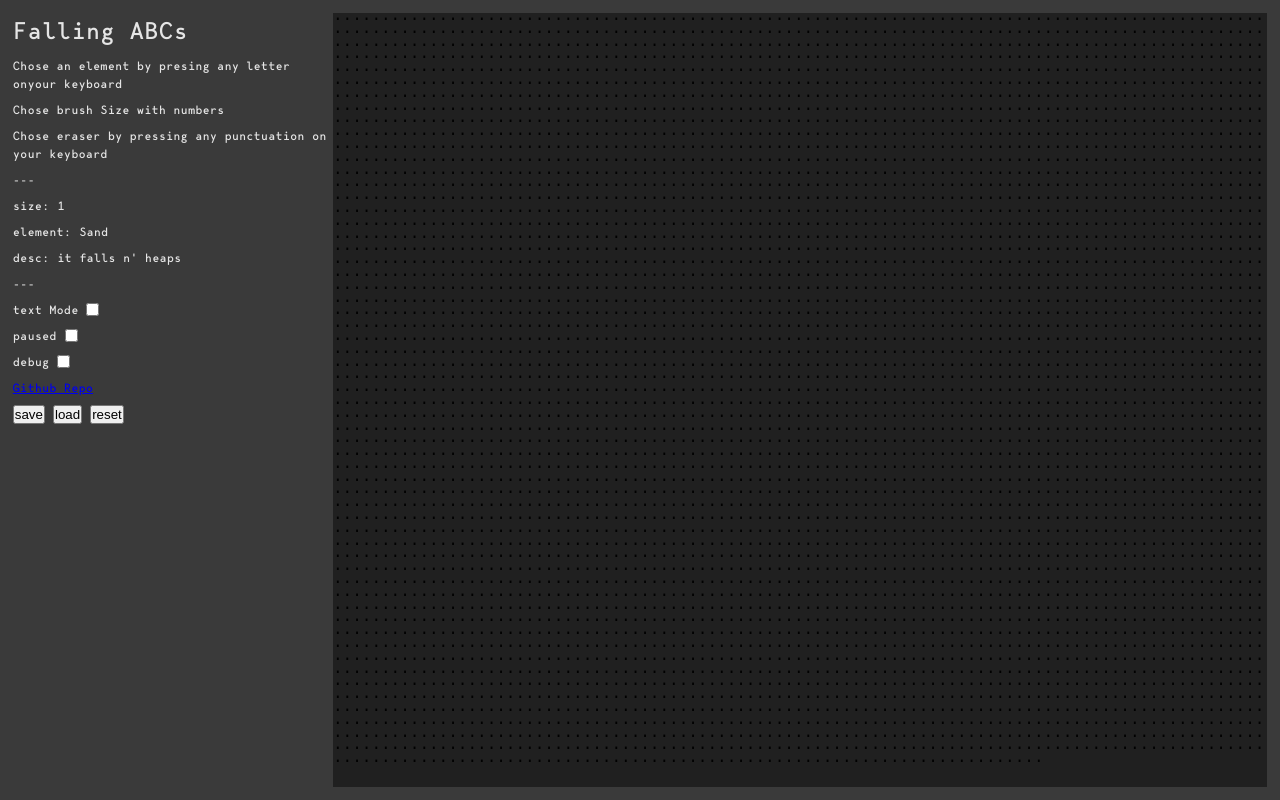
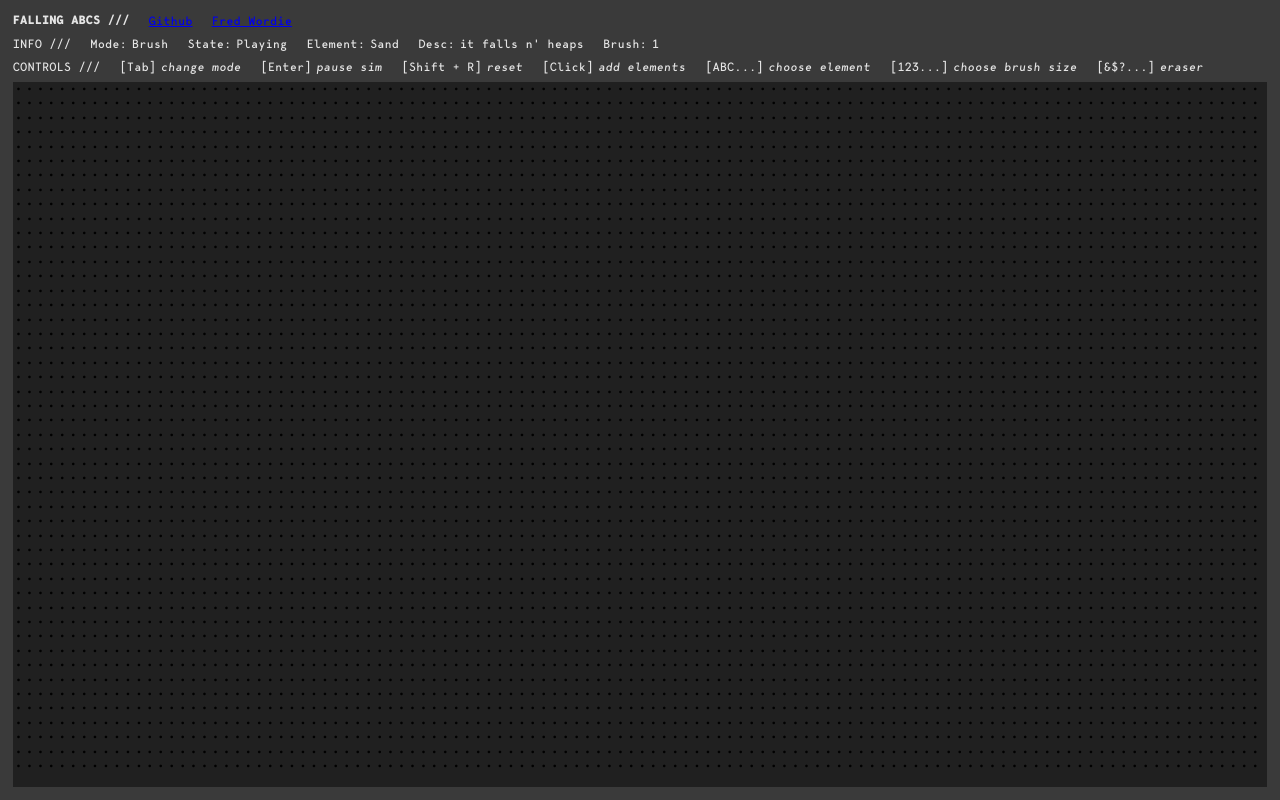
Before and after one commit to FWORDIE/falling-sand, a website built with Vite: page index.html in a window 1280 px wide. Built offline with nearby package versions, Linux system fonts and the light colour scheme.

Commit message:
so many changes

```diff
--- a/index.html
+++ b/index.html
@@ -19,59 +19,40 @@
                     <!-- <div class="options" id="buttons">
 
                     </div> -->
-                    <div class="option info" >
-                        <h1 for="size">Falling ABCs</h1>
-                        <p>Chose an element by presing any letter onyour keyboard</p>
-                        <p>Chose brush Size with numbers</p>
-                        <p>Chose eraser by pressing any punctuation on your keyboard</p>
+                    <div class="line">
+                        <p class="logo">FALLING ABCS ///</p>
+                        <a href="https://github.com/FWORDIE/falling-sand">Github</a>
+                        <a href="https://www.fredwordie.com">Fred Wordie</a>
                     </div>
-                    <div class="options">
-                        ---
+                    <div class="line">
+                        <p>INFO ///</p>
+                        <div class="pair"><label for="size">Mode:</label> <span id="modeLabel"></span></div>
+                        <div class="pair"><label for="size">State:</label> <span id="stateLabel"></span></div>
+                        <div class="pair"><label for="size">Element:</label> <span id="elementLabel"></span></div>
+                        <div class="pair"><label for="size">Desc:</label> <span id="descLabel"></span></div>
+                        <div class="pair"><label for="size">Brush:</label> <span id="sizeLabel"></span></div>
                     </div>
-                    <div class="option">
-                        <label for="size">size:</label>
-                        <span id="size"></span>
-                    </div>
-                    <div class="option">
-                        <label for="char">element:</label>
-                        <span id="char"></span>
-                    </div>
-                    <div class="option">
-                        <label for="desc">desc:</label>
-                        <span id="desc"></span>
-                    </div>
-                    <!-- <div class="option">
-                        <label for="font">font</label>
-                        <input type="range" id="font" name="font" min="8" max="24" value="16" />
-                    </div> -->
-                    <div class="options">
-                        ---
-                    </div>
-                    <div class="option">
-                        <label for="debug">text Mode</label>
-                        <input type="checkbox" name="text" id="text">
-                    </div>
-                    <div class="option">
-                        <label for="paused">paused</label>
-                        <input type="checkbox" name="paused" id="paused">
-                    </div>
-                    <div class="option">
-                        <label for="debug">debug</label>
-                        <input type="checkbox" name="debug" id="debug">
-                    </div>
-                    <!-- <div class="option">
-                        <label for="showVel">showVel</label>
-                        <input type="checkbox" name="showVel" id="showVel">
-                    </div> -->
-                    <div class="option">
-                        <a href="https://github.com/FWORDIE/falling-sand">Github Repo</a>
-                    </div>
-                    <div class="option" id="loadSave">
-
+                    <div class="line" id="controls">
+                        <p>CONTROLS ///</p>
+                        <div class="pair all"><span>[Tab]</span><span class="italic">change mode</span></div>
+                        <div class="pair paused"><span>[Enter]</span><span class="italic">play sim</span></div>
+                        <div class="pair all"><span>[Enter]</span><span class="italic">pause sim</span></div>
+                        <div class="pair paused"><span>[->]</span><span class="italic">step forward</span></div>
+                        <div class="pair paused"><span>[&lt;-]</span><span class="italic">step backward</span></div>
+                        <div class="pair all"><span>[Shift + R]</span><span class="italic">reset</span></div>
+                        <div class="pair brush"><span>[Click]</span><span class="italic">add elements</span></div>
+                        <div class="pair brush"><span>[ABC...]</span><span class="italic">choose element</span></div>
+                        <div class="pair brush"><span>[123...]</span><span class="italic">choose brush size</span></div>
+                        <div class="pair brush"><span>[&$?...]</span><span class="italic">eraser</span></div>
+                        <div class="pair text"><span>[Click]</span><span class="italic">choose edit start</span></div>
+                        <div class="pair text"><span>[Type]</span><span class="italic">add elements</span></div>
+                        <div class="pair text"><span>[CTRL + V]</span><span class="italic">paste elements</span></div>
                     </div>
 
+                    <div class="option" id="loadSave"></div>
                 </div>
-                <div id="Indicator">X</div><textarea id="Canvas" class="canvas" readonly></textarea>
+                <div id="Indicator">X</div>
+                <textarea id="Canvas" class="canvas" readonly></textarea>
             </main>
         </div>
         <script type="module" src="/src/main.ts"></script>
--- a/src/falling.ts
+++ b/src/falling.ts
@@ -12,6 +12,7 @@ let northArr: DirectionArray = [];
 let northEastArr: DirectionArray = [];
 let northWestArr: DirectionArray = [];
 let randomArr: number[] = [];
+let oldArrs: element[][] = [];
 const alphabet = "abcdefghijklmnopqrstuvwxyz".split("");
 
 type DirectionArray = number[] | false[];
@@ -19,7 +20,6 @@ type DirectionArray = number[] | false[];
 let elementSelected: element;
 let size: number = 1;
 let loopID: number;
-let fontSize: number = 16;
 let textMode: boolean = false;
 let paused: boolean = false;
 
@@ -32,12 +32,10 @@ let yDeviceNum: null | number = null;
 export let framerate = 1000 / 24;
 var timer: number | undefined = undefined;
 
-var sizeSelect = document.getElementById("size") as HTMLInputElement;
-// var fontSizeSelect = document.getElementById("font") as HTMLInputElement;
-var pausedSelect = document.getElementById("paused") as HTMLInputElement;
-var debugSelect = document.getElementById("debug") as HTMLInputElement;
+
 const canvas = document.getElementById("Canvas") as HTMLTextAreaElement;
 var indicatorElem = document.getElementById("Indicator") as HTMLElement;
+const controls = document.getElementById("controls");
 
 let dimensions = {
     canvasWidth: 0,
@@ -62,11 +60,18 @@ export const loop = () => {
 const sim = () => {
     iterateOver();
     writetoDom();
+    writeOld();
+};
+
+const writeOld = () => {
+    if (oldArrs.length > 1000) {
+        oldArrs.shift();
+    }
+    oldArrs.push(curSymbolArr.slice(0));
 };
 
 const writetoDom = () => {
-
-    let visArr: string[] | number[] = new Array(dimensions.total).fill("").map((element, index) => {
+    let visArr: string[] | number[] = new Array(curSymbolArr.length).fill("").map((element, index) => {
         return curSymbolArr[index].symbol;
     });
 
@@ -99,29 +104,86 @@ function debounce(func: (...args: any[]) => void, timeout = 100): (...args: any[
 
 export const handleKey = debounce((e: KeyboardEvent) => {
     if (e.key === "ArrowRight") {
-        console.log("next");
         if (paused) {
+            console.log("Next");
             sim();
             return true;
         }
+        return;
     }
 
-    if(textMode && e.key )
+    if (e.key === "ArrowLeft") {
+        if (oldArrs.length < 1) {
+            console.log("No history Left");
+        }
+        if (paused) {
+            console.log("Back");
+            curSymbolArr = oldArrs[oldArrs.length - 1];
+            writetoDom();
+            oldArrs.pop();
+            return true;
+        }
+        return;
+    }
+
+    if (e.key === "Enter" && !e.shiftKey) {
+        if (!e.repeat) {
+            curSymbolArr = textParser() as element[];
+            pausedChange();
+        }
+
+        e.preventDefault(); // Prevents the addition of a new line in the text field
+        return;
+    }
+
+    if (e.key === "R" && !e.shiftKey) {
+        if (!e.repeat) {
+            reset();
+        }
+
+        e.preventDefault(); // Prevents the addition of a new line in the text field
+        return;
+    }
+
+    if (e.key === "S" && e.shiftKey) {
+        if (!e.repeat) {
+            console.log("Save");
+            save();
+        }
+        e.preventDefault(); // Prevents the addition of a new line in the text field
+        return;
+    }
+
+    if (e.key === "L" && e.shiftKey) {
+        if (!e.repeat) {
+            console.log("Load");
+            load();
+        }
+        e.preventDefault(); // Prevents the addition of a new line in the text field
+        return;
+    }
 
     if (parseInt(e.key) && !textMode) {
         setSize(parseInt(e.key));
         return true;
     }
-    if (alphabet.includes(e.key)&& !textMode) {
+    if (alphabet.includes(e.key) && !textMode) {
         setChar(e.key);
         return true;
     }
-
-    setChar("·");
+    if (e.key === "Tab") {
+        textModeChange();
+        return true;
+    }
+    if (!e.shiftKey || e.key === "Enter") {
+        setChar("·");
+        return true;
+    }
 });
 
 const setSize = (n: number) => {
-    const info = document.getElementById("size") as HTMLElement;
+    console.log(n);
+    const info = document.getElementById("sizeLabel") as HTMLElement;
     info.innerText = n.toString();
     size = n;
 };
@@ -129,8 +191,8 @@ const setSize = (n: number) => {
 const setChar = (el: string) => {
     elementSelected = elements[el];
     if (elements[el]) {
-        const info = document.getElementById("char") as HTMLElement;
-        const desc = document.getElementById("desc") as HTMLElement;
+        const info = document.getElementById("elementLabel") as HTMLElement;
+        const desc = document.getElementById("descLabel") as HTMLElement;
         desc.innerText = elementSelected.desc;
         info.innerText = elementSelected.name;
     }
@@ -138,7 +200,6 @@ const setChar = (el: string) => {
 
 const clickDetect = (main: HTMLElement) => {
     main.addEventListener("mousedown", (e: MouseEvent) => {
-        console.log("added");
         let pos = [e.clientX - dimensions.canvasLeft, e.clientY - dimensions.canvasTop];
         mouseEvents(pos);
         window.addEventListener("mousemove", (e) => {
@@ -181,11 +242,6 @@ const mouseEvents = (pos: number[]) => {
     let trueY = Math.floor(pos[1] / dimensions.charHeight);
     let index = trueY * dimensions.columns + trueX;
 
-    if (debugSelect.checked) {
-        debugCell(index);
-        return;
-    }
-
     //get options
     const element = elementSelected || elements["s"];
     if (size > 1) {
@@ -217,72 +273,79 @@ const debugPanal = () => {
 };
 
 const addMenuOptions = () => {
-    const saveButton = document.createElement("button");
-    saveButton.innerHTML = "save";
-    saveButton.addEventListener("click", () => {
-        save();
-    });
-    document.getElementById("loadSave")?.append(saveButton);
-
-    const loadButton = document.createElement("button");
-    loadButton.innerHTML = "load";
-    loadButton.addEventListener("click", () => {
-        load();
-    });
-    document.getElementById("loadSave")?.append(loadButton);
-
-    const resetButton = document.createElement("button");
-    resetButton.innerHTML = "reset";
-    resetButton.addEventListener("click", () => {
-        reset();
-    });
-    document.getElementById("loadSave")?.append(resetButton);
-
-    const textModeCheckbox = document.getElementById("text") as HTMLInputElement;
-    textModeCheckbox.addEventListener("change", () => {
-        textModeChange();
-    });
-
-    pausedSelect.addEventListener("change", () => {
-        pausedChange();
-    });
+    // const saveButton = document.createElement("button");
+    // saveButton.innerHTML = "save";
+    // saveButton.addEventListener("click", () => {
+    //     save();
+    // });
+    // document.getElementById("loadSave")?.append(saveButton);
+    // const loadButton = document.createElement("button");
+    // loadButton.innerHTML = "load";
+    // loadButton.addEventListener("click", () => {
+    //     load();
+    // });
+    // document.getElementById("loadSave")?.append(loadButton);
+    // const resetButton = document.createElement("button");
+    // resetButton.innerHTML = "reset";
+    // resetButton.addEventListener("click", () => {
+    //     reset();
+    // });
+    // document.getElementById("loadSave")?.append(resetButton);
+    // const textModeCheckbox = document.getElementById("text") as HTMLInputElement;
+    // textModeCheckbox.addEventListener("change", () => {
+    //     textModeChange();
+    // });
+    // pausedSelect.addEventListener("change", () => {
+    //     pausedChange();
+    // });
 };
 
 const textModeChange = (startUp = false) => {
+    let label = document.getElementById("modeLabel") as HTMLElement;
+
     if (textMode || startUp) {
         textMode = false;
         canvas.readOnly = true;
-
+        canvas.style.cursor = "default";
+        label.innerHTML = "Brush";
     } else {
         textMode = true;
         canvas.readOnly = false;
+        canvas.style.cursor = "text";
+        label.innerHTML = "Text";
+        pausedChange(false, true);
     }
+
+    updateUI();
 };
 
-const pausedChange = (startUp = false) => {
-    if (paused || startUp) {
-        paused = false;
-    } else {
-        paused = true;
+const pausedChange = (startUp = false, forced = false) => {
+    let label = document.getElementById("stateLabel");
+    if (label) {
+        if (paused || startUp) {
+            paused = false;
+            label.innerHTML = "Playing";
+            console.log("Play");
+        } else {
+            paused = true;
+            label.innerHTML = "Paused";
+            console.log("Pause");
+        }
+        if (forced) {
+            paused = true;
+            label.innerHTML = "Paused";
+            console.log("Pause");
+        }
     }
-};
-
-const selectElement = (key: string, name: string) => {
-    console.log(key, name);
-    const options = document.getElementById("buttons") as HTMLElement;
-    const buttons = options.querySelectorAll(".selected");
-    const selected = document.getElementById(name) as HTMLElement;
-    buttons.forEach((button) => {
-        button.classList.remove("selected");
-    });
-
-    elementSelected = elements[key];
-
-    selected.classList.add("selected");
+    updateUI();
 };
 
 const save = () => {
-    let numEdits = 0;
+    const saveObject = makeSave();
+    localStorage.setItem("newState", JSON.stringify(saveObject));
+};
+
+const makeSave = () => {
     const saveObject = curSymbolArr.map((element: element) => {
         let tempElement: Partial<element> = {};
         let comparsionElement = elements[element.id] as element;
@@ -290,9 +353,7 @@ const save = () => {
         Object.entries(element).map(([key, value]) => {
             //@ts-ignore
             if (value !== comparsionElement[key]) {
-                console.log("uploaded");
-                numEdits++;
-                //@ts-ignore
+                5; //@ts-ignore
                 tempElement[key] = value;
             }
             return;
@@ -300,8 +361,7 @@ const save = () => {
 
         return { ...tempElement };
     });
-    localStorage.setItem("newState", JSON.stringify(saveObject));
-    console.log("Saved New at size:" + JSON.stringify(saveObject).length + "num Edits: " + numEdits);
+    return saveObject;
 };
 
 const load = () => {
@@ -319,47 +379,47 @@ const load = () => {
 
 const textModeSetUp = () => {
     canvas.addEventListener("input", textModeHandler);
-    canvas.addEventListener("keydown", submitOnEnter)
+    canvas.addEventListener("click", () => {
+        if (textMode) {
+            pausedChange(false, true);
+        }
+    });
+    canvas.addEventListener("keydown", submitOnEnter);
 };
 
-const submitOnEnter = (event:KeyboardEvent) =>{
-    if (event.which === 13 && !event.shiftKey && textMode) {
-        if (!event.repeat) {
-            curSymbolArr = textParser() as element[]
-            textModeChange()
-            pausedChange()
-        }
-
-        event.preventDefault(); // Prevents the addition of a new line in the text field
-    }
-}
+const submitOnEnter = (event: KeyboardEvent) => {
+    if (event.key === "Enter" && !event.shiftKey && textMode) event.preventDefault();
+};
 
 const textModeHandler = (e: Event) => {
     const inputEvent = e as InputEvent;
     let cursorPoint = 0;
+
     switch (inputEvent.inputType) {
         case "insertText":
             cursorPoint = insertText();
-            console.log("insert");
             break;
         case "insertLineBreak":
-            console.log("lineBreak");
             break;
         case "insertFromPaste":
             cursorPoint = insertFromPaste(inputEvent);
-            console.log("paste");
             break;
         case "deleteContentBackward":
             cursorPoint = deleteContentBackward();
-            console.log("delete back");
             break;
         case "deleteContentForward":
             cursorPoint = deleteContentBackward();
-            console.log("delete forward");
             break;
     }
+
+    if (canvas.value.length < dimensions.total) {
+        const missing = dimensions.total - canvas.value.length;
+        const p1 = canvas.value.slice(0, cursorPoint);
+        const p2 = canvas.value.slice(cursorPoint, canvas.value.length);
+        canvas.value = p1 + "!".repeat(missing) + p2;
+    }
+
     canvas.value = replaceNonAlphabetChars(canvas.value);
-
     canvas.selectionStart = cursorPoint;
     canvas.selectionEnd = cursorPoint;
 };
@@ -367,17 +427,14 @@ const textModeHandler = (e: Event) => {
 const textParser = () => {
     let tempArray: Partial<element>[] = [];
     let stringArray = canvas.value.split("");
-    console.log(stringArray)
 
-    tempArray = stringArray.map((symbol:string) => {
-        let el = { ...(elements[symbol.toLowerCase()] || elements["·"]) }
+    tempArray = stringArray.map((symbol: string) => {
+        let el = { ...(elements[symbol.toLowerCase()] || elements["·"]) };
         el.symbol = symbol;
-        return el
+        return el;
     });
-    console.log(stringArray)
-    console.log(tempArray)
 
-    return tempArray
+    return tempArray;
 };
 
 const insertText = () => {
@@ -385,17 +442,42 @@ const insertText = () => {
     const orgSelection = canvas.selectionStart;
     const p1 = canvas.value.slice(0, orgSelection);
     const p2 = canvas.value.slice(orgSelection + 1, orgLength);
+
     canvas.value = p1 + p2;
+
     return p1.length;
 };
-const insertFromPaste = (inputEvent:InputEvent) => {
-    const data = inputEvent.data || ''
+
+const insertFromPaste = (inputEvent: InputEvent) => {
+    const data = inputEvent.data || "";
+    const parsedData = parseData(data);
     const orgLength = canvas.value.length;
-    const orgSelection = canvas.selectionStart;
-    const p1 = canvas.value.slice(0, orgSelection);
-    const p2 = canvas.value.slice(orgSelection + data.length, orgLength);
-    canvas.value = p1 + p2;
-    return p1.length;
+    let orgSelection = canvas.selectionStart;
+    const p1clear = canvas.value.slice(0, orgSelection - data.length);
+    const p2clear = canvas.value.slice(orgSelection, orgLength);
+    canvas.value = p1clear + p2clear;
+    let tempValue = canvas.value;
+    orgSelection -= data.length;
+
+    for (let x = 0; x < parsedData.length; x++) {
+        const thisData = parsedData[x];
+        if (orgSelection + thisData.length > dimensions.total) {
+            console.log("fail:", orgSelection, thisData.length, dimensions.total);
+            break;
+        }
+
+        const p1 = tempValue.slice(0, orgSelection);
+        const p2 = tempValue.slice(orgSelection + parsedData[x].length, orgLength);
+        tempValue = p1 + thisData + p2;
+        orgSelection += (Math.floor(parsedData[x].length / dimensions.columns) + 1) * dimensions.columns;
+    }
+    canvas.value = tempValue;
+
+    return orgSelection;
+};
+
+const parseData = (string: string) => {
+    return string.split(/\r?\n|\r|\n/g);
 };
 
 const deleteContentBackward = () => {
@@ -407,20 +489,37 @@ const deleteContentBackward = () => {
     return p1.length;
 };
 
+const updateUI = () => {
+    let controlPairs = controls?.getElementsByClassName("pair");
 
+    if (controlPairs) {
+        for (let item of controlPairs) {
+            item.classList.remove("hidden");
+            if (item.classList.contains("paused") && !paused) {
+                item.classList.add("hidden");
+            }
+            if (item.classList.contains("text") && !textMode) {
+                item.classList.add("hidden");
+            }
+            if (item.classList.contains("brush") && textMode) {
+                item.classList.add("hidden");
+            }
+        }
+    }
+};
 
 // INIT FUNCTIONS
 
 export const startUp = () => {
     console.log("StartingUp", canvas);
-    debugSelect.addEventListener("change", debugPanal);
     clickDetect(canvas);
     addMenuOptions();
     setSize(size);
     setChar("s");
-    // textModeChange(true);
-    // pausedChange(true);
-    // textModeSetUp();
+    textModeChange(true);
+    pausedChange(true);
+    textModeSetUp();
+    updateUI();
     reset();
 };
 
@@ -435,9 +534,11 @@ const InitArrays = () => {
 const createDimensions = () => {
     let indicator: number[] = [];
     let indicatorElemRect = indicatorElem.getBoundingClientRect();
+    canvas.value = "";
     if (indicatorElemRect) {
         indicator[0] = indicatorElemRect?.width;
         indicator[1] = indicatorElemRect?.height;
+        console.log({ ...indicator });
         let canvasSize = canvas.getBoundingClientRect();
         dimensions = {
             canvasWidth: canvasSize.width,
@@ -450,6 +551,7 @@ const createDimensions = () => {
             rows: Math.floor(canvasSize.height / indicator[1]),
             total: Math.floor(canvasSize.height / indicator[1]) * Math.floor(canvasSize.width / indicator[0]),
         };
+        console.log({ ...dimensions });
     }
 };
 
@@ -457,7 +559,9 @@ const createSymbolArray = () => {
     let str = new Array(dimensions.total).fill(elements["·"]);
     curSymbolArr = str;
     newSymbolArr = str;
-    console.log(str);
+
+    writetoDom();
+    console.log(str.length, canvas.value.length);
 };
 
 const createDirectionArrays = () => {
@@ -602,6 +706,7 @@ const gravity = (x: number, el: element) => {
                     if (
                         !southArr[dancePartnerIndex] ||
                         (typeof southArr[dancePartnerIndex] === "number" &&
+                            //@ts-ignore
                             curSymbolArr[southArr[dancePartnerIndex]].symbol !== "·" &&
                             curSymbolArr[x].velocity > 1)
                     ) {
@@ -683,6 +788,7 @@ const antiGravity = (x: number, el: element) => {
                     if (
                         !northArr[dancePartnerIndex] ||
                         (typeof northArr[dancePartnerIndex] === "number" &&
+                            //@ts-ignore
                             curSymbolArr[northArr[dancePartnerIndex]].symbol !== "·" &&
                             curSymbolArr[x].velocity < 0)
                     ) {
@@ -1303,6 +1409,7 @@ const getSurrounding = (x: number, leftToRight: boolean | null = null) => {
 const kyptoCheck = (x: number) => {
     let neighbours = getSurrounding(x);
     for (let i = 0; i < neighbours.length; i++) {
+        //@ts-ignore
         if (neighbours[i] !== false && curSymbolArr[neighbours[i]].kypto) {
             return false;
         }
--- a/src/style.scss
+++ b/src/style.scss
@@ -1,8 +1,5 @@
 :root {
     font-family: "Bergen Mono";
-    font-weight: bolder;
-    line-height: 1.5;
-    font-weight: 400;
 
     color-scheme: light dark;
     --color: rgba(255, 255, 255, 0.87);
@@ -23,15 +20,14 @@
 
 main {
     display: flex;
+    flex-direction: column;
     padding: 1dvw;
     color: var(--color);
     background-color: var(--background);
     font-size: 12px;
     height: 100dvh;
     .sidePanal {
-        min-width: 20dvw;
-        max-width: 25vw;
-        height: 100%;
+        height: auto;
         display: flex;
         flex-direction: column;
         gap: 1vh;
@@ -41,9 +37,30 @@ main {
             align-items: center;
             gap: 1vh;
         }
-        .info {
-            flex-direction: column;
+        .line {
+            display: flex;
             align-items: flex-start;
+            column-gap: 1.5vw;
+            row-gap: 0.5vw;
+            flex-wrap: wrap;
+
+            p,a {
+                display: block;
+            }
+            .logo {
+                font-weight: 700;
+            }
+            .pair{
+                display: flex;
+                gap: 5px;
+                .italic{
+                    font-style: italic;
+                }
+
+                &.hidden{
+                    display: none;
+                }
+            }
         }
         #buttons {
             margin: -5px;
@@ -58,10 +75,12 @@ main {
         }
     }
     .canvas {
+        font-family: "Bergen Mono";
+
         height: 100%;
-        width: 80dvw;
+        width: 100%;
         contain: strict;
-        font-size: 16px;
+        font-size: 18px;
         white-space: pre-wrap;
         word-wrap: break-word;
         overflow: hidden;
@@ -88,15 +107,15 @@ main {
         }
         &::selection {
             color: var(--color);
-            background: var(--background);
+            // background: var(--background);
             opacity: 0;
         }
+
     }
     #Indicator {
         position: absolute;
         z-index: -1;
-        font-size: 16px;
-
+        font-size: 18px;
         line-height: 80%;
     }
 }
@@ -107,3 +126,15 @@ main {
     font-weight: 300;
     src: url("fonts/BergenMono-Regular.woff2") format("woff2");
 }
+@font-face {
+    font-family: "Bergen Mono";
+    font-style: normal;
+    font-weight: 700;
+    src: url("fonts/BergenMono-Bold.woff2") format("woff2");
+}
+@font-face {
+    font-family: "Bergen Mono";
+    font-style: italic;
+    font-weight: 300;
+    src: url("fonts/BergenMono-Italic.woff2") format("woff2");
+}
```
Also changed, not shown: src/fonts/BergenMono-Bold.woff2 (added), src/fonts/BergenMono-Italic.woff2 (added).
